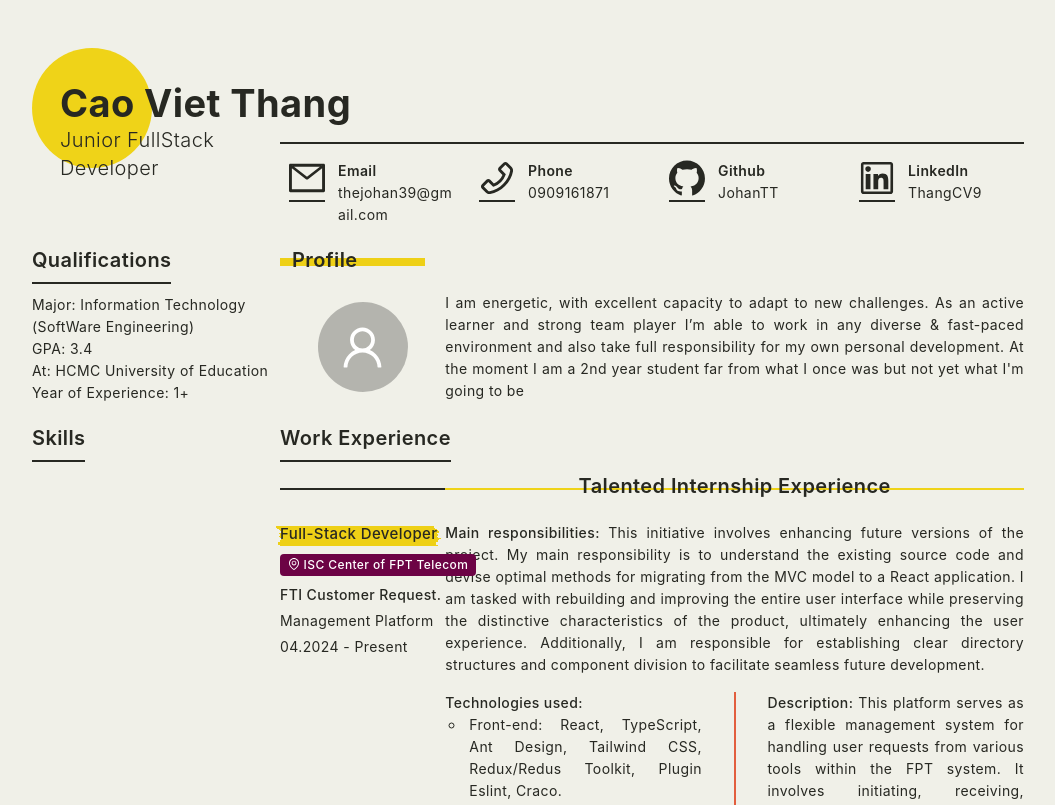
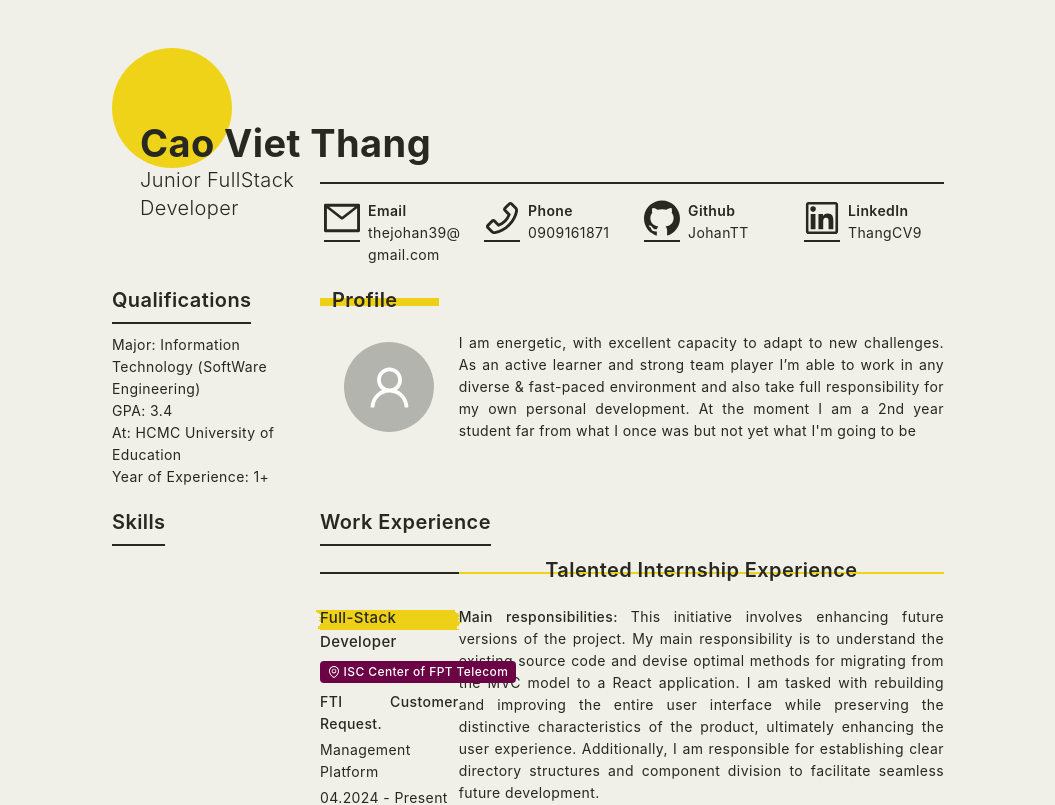
Before and after one commit to JohanTT/Ram-Resume, a React (Create React App) app: page / in a window 1280 px wide. Shown: the top 805 px of the page, without its empty margins (112-1167 px from the left). Built offline with nearby package versions, Linux system fonts and the light colour scheme.

Commit message:
Refactor index.css to update font-family and add background color

```diff
--- a/src/index.css
+++ b/src/index.css
@@ -3,14 +3,17 @@
 @tailwind utilities;
 body {
   margin: 0;
-  font-family: -apple-system, BlinkMacSystemFont, 'Segoe UI', 'Roboto', 'Oxygen',
-    'Ubuntu', 'Cantarell', 'Fira Sans', 'Droid Sans', 'Helvetica Neue',
+  font-family: -apple-system, BlinkMacSystemFont, "Segoe UI", "Roboto", "Oxygen",
+    "Ubuntu", "Cantarell", "Fira Sans", "Droid Sans", "Helvetica Neue",
     sans-serif;
   -webkit-font-smoothing: antialiased;
   -moz-osx-font-smoothing: grayscale;
+  background: #f0f0e8;
+  padding: 2.5rem 5rem;
+  letter-spacing: 0.025rem;
 }
 
 code {
-  font-family: source-code-pro, Menlo, Monaco, Consolas, 'Courier New',
+  font-family: source-code-pro, Menlo, Monaco, Consolas, "Courier New",
     monospace;
 }
```
